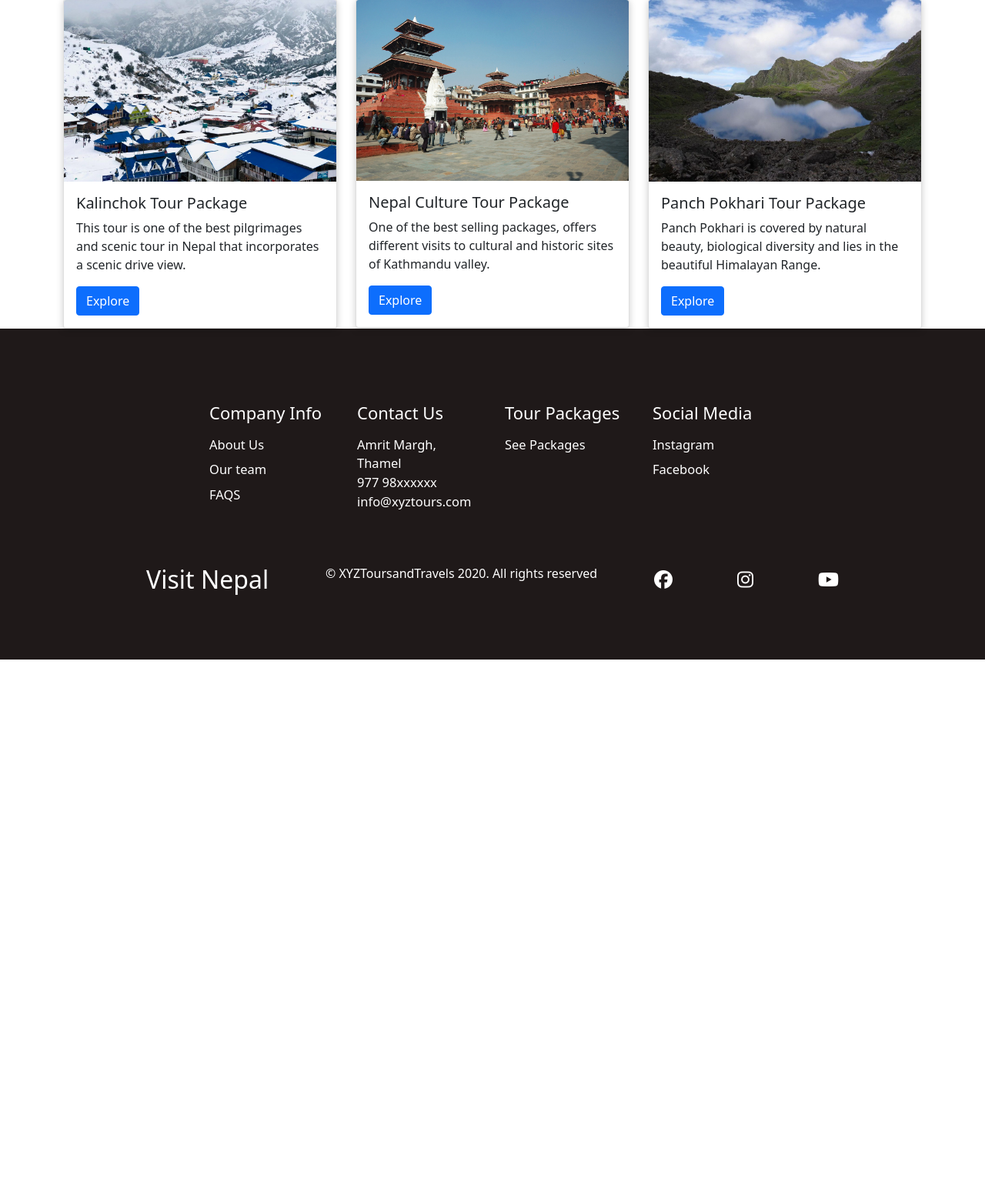
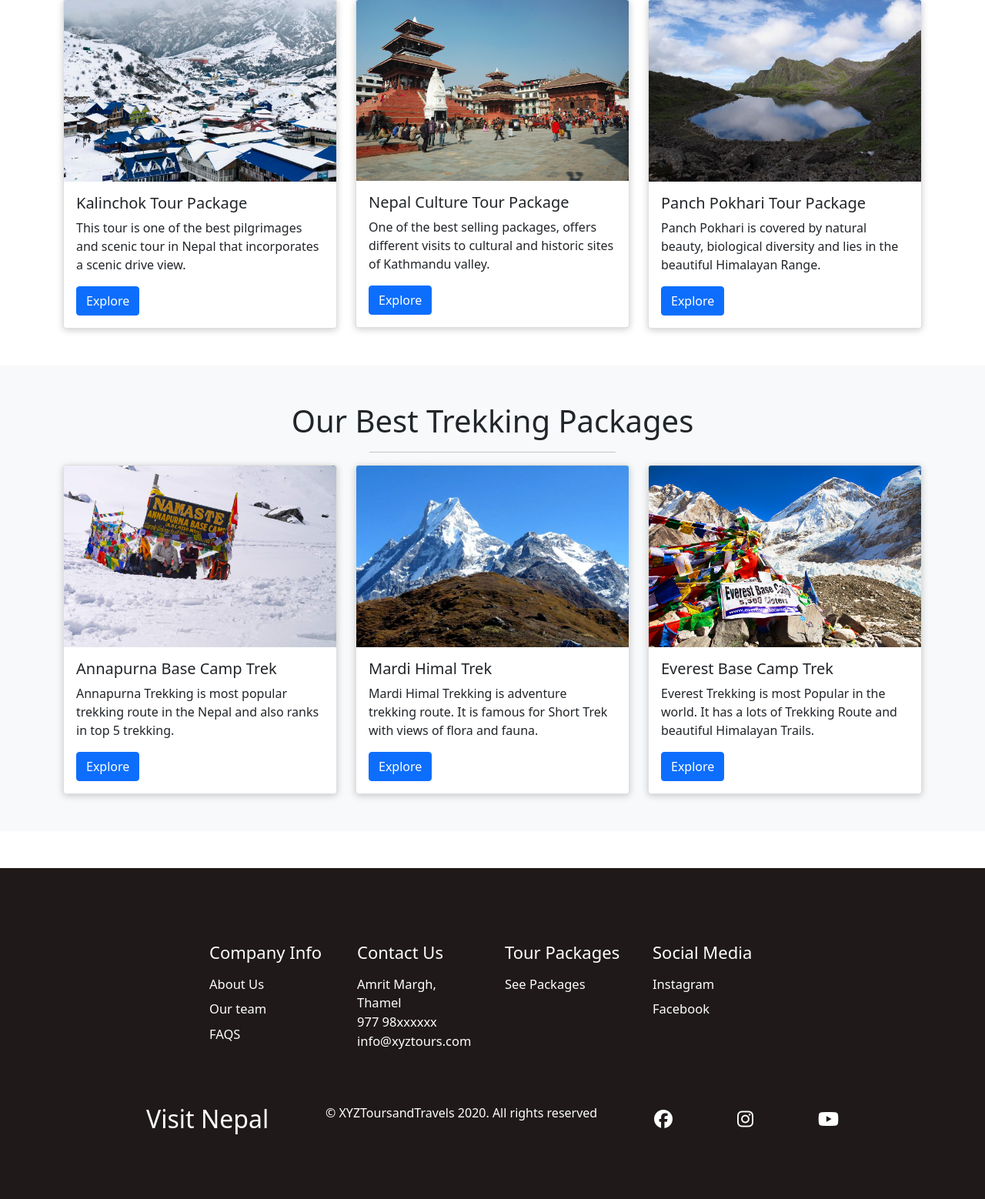
Before and after one commit to HomBahadurChhetri/TourAndTravelWebApp, a Django app: page / in a window 1280 px wide. Shown: the part 1992-3550 px from the top of the page at 77% size. Before the commit the page ends 2849 px from the top, so only its background shows below. Run offline with Django 3.2, Linux system fonts and the light colour scheme; some libraries are stand-ins or nearby versions.

Commit message:
updated home page with trekking packages

```diff
--- a/tourwebapp/main/templates/main/home.html
+++ b/tourwebapp/main/templates/main/home.html
@@ -166,4 +166,51 @@
 
 
 
+<!-- Best selling Trekking packages -->
+<section class="main_heading my-5 bg-light py-5">
+  <div class="text-center">
+      <h1 class="display-8"> Our Best Trekking Packages </h1>
+      <hr class="w-25 mx-auto" />
+  </div>
+
+  <div class="container">
+    <div class="row">
+      <div class="col-sm-4 py-3 py-sm-0">
+        <div class="card box-shadow">
+          <img src="{% static 'img/anna.jpg' %}" class="card-img-top" alt="...">
+          <div class="card-body">
+            <h5 class="card-title">Annapurna Base Camp Trek</h5>
+            <p class="card-text">Annapurna Trekking is most popular trekking route in the Nepal and also ranks in top 5 trekking.</p>
+            <a href="#" class="btn btn-primary">Explore</a>
+          </div>
+        </div>
+      </div>
+      <div class="col-sm-4 py-3 py-sm-0">
+        <div class="card box-shadow">
+          <img src="{% static 'img/mardi.jpg' %}" class="card-img-top" alt="...">
+          <div class="card-body">
+            <h5 class="card-title">Mardi Himal Trek</h5>
+            <p class="card-text">Mardi Himal Trekking is adventure trekking route. It is famous for Short Trek with views of flora and fauna. </p>
+            <a href="#" class="btn btn-primary">Explore</a>
+          </div>
+        </div>
+      </div>
+      <div class="col-sm-4 py-3 py-sm-0">
+        <div class="card box-shadow">
+          <img src="{% static 'img/everest.jpg' %}" class="card-img-top" alt="...">
+          <div class="card-body">
+            <h5 class="card-title">Everest Base Camp Trek</h5>
+            <p class="card-text"> Everest Trekking is most Popular in the world. It has a lots of Trekking Route and beautiful Himalayan Trails.</p>
+            <a href="#" class="btn btn-primary">Explore</a>
+          </div>
+        </div>
+      </div>
+      </div>
+      </div>
+  </section>
+
+<!-- Best selling Trekking packages end -->
+
+
+
 {% endblock%}
```
Also changed, not shown: tourwebapp/static/img/anna.jpg (added), tourwebapp/static/img/everest.jpg (added), tourwebapp/static/img/mardi.jpg (added).
